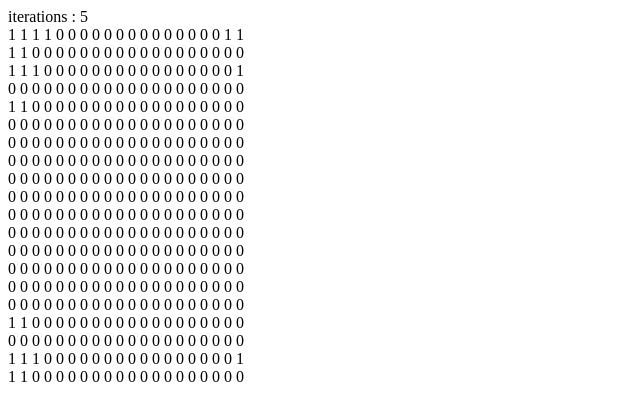
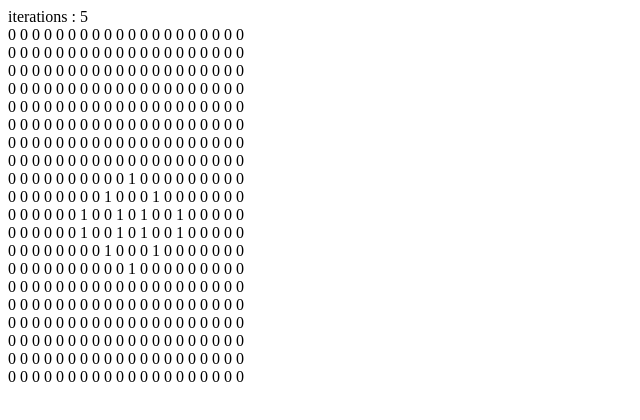
Before and after one commit to chrisrgibb/Conways-Game-Of-Life, a plain HTML site: page conways.html in a window 1280 px wide. Shown: the full height of the page, 0-640 px from the left. Drawn offline with Linux system fonts and the light colour scheme.

Commit message:
changed logic

```diff
--- a/conways.html
+++ b/conways.html
@@ -38,9 +38,9 @@
  	}
 
  	function isAlive(cell){
- 		var neighbours = getNeighbourCount(cell);
- 		var rule1 = !(neighbours - 2) || !(neighbours - 3);
- 		var rule2 = (!(neighbours - 4) && !cell.isAlive);
+		var neighbours = getNeighbourCount(cell);
+ 		var rule1 = neighbours == 2 || neighbours ==3;
+ 		var rule2 = neighbours==3 && !cell.isAlive;
  		return rule1 || rule2;
  	}
 
@@ -98,8 +98,8 @@
  	var countDiv = document.getElementById("counter");
 
  	cells = createCells(gridSize);
- 	cells[0][0].isAlive = 1;
- 	cells[0][1].isAlive = 1;
+ 	cells[10][10].isAlive = 1;
+ 	cells[11][10].isAlive = 1;
 
  	var counter = 0;
  	setInterval(function(){
```
